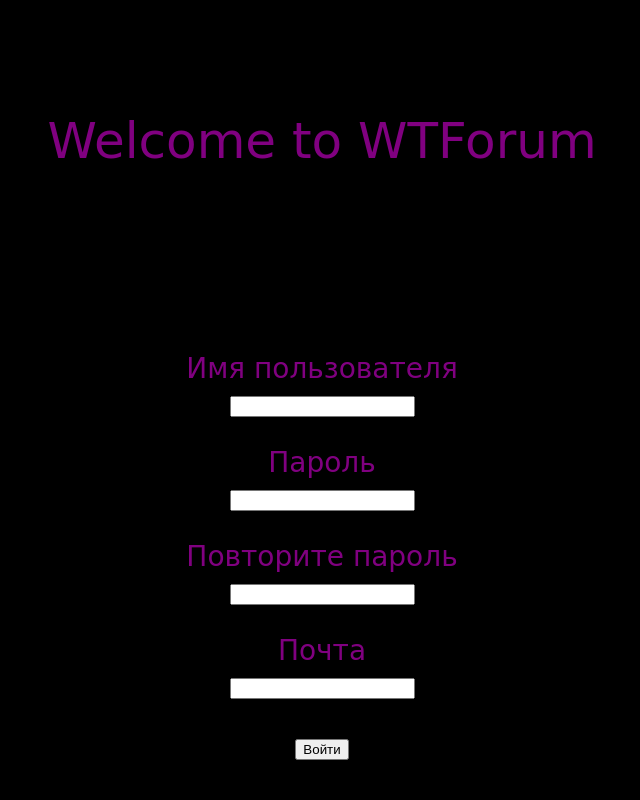
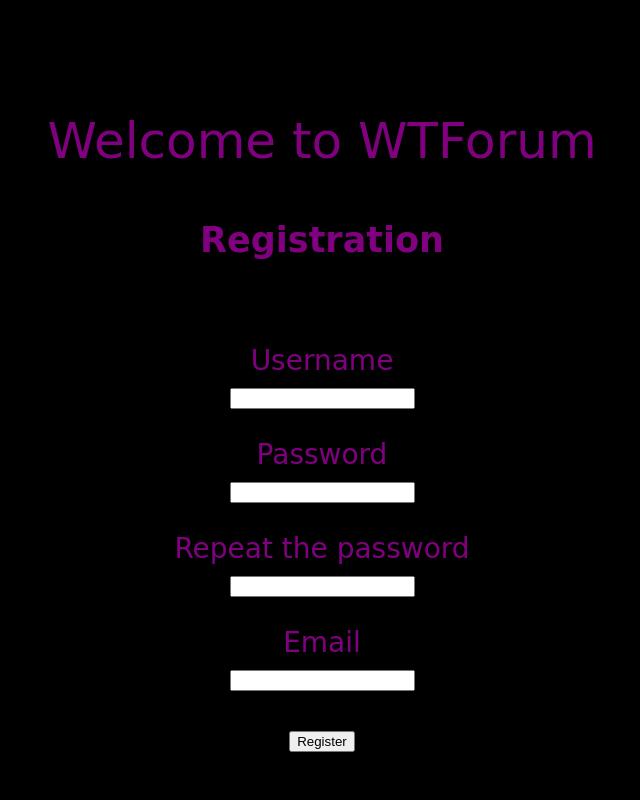
Before and after one commit to andrey3304/The_greatest_project_of_our_time, a Flask app: page /register in a window 1280 px wide. Shown: the whole page, without its empty margins (318-958 px from the left). Run offline with Flask 3, Linux system fonts and the light colour scheme; parts of the project's set-up code (start-up, migrations or seed data) failed here and were passed over.

Commit message:
Вывод ошибки при неправильной регистрации

```diff
--- a/data/classes.py
+++ b/data/classes.py
@@ -42,16 +42,16 @@ class LoginForm(FlaskForm):
 
 
 class RegisterForm(FlaskForm):
-    name = StringField('Имя пользователя', validators=[DataRequired()])
-    password = PasswordField('Пароль', validators=[DataRequired()])
-    password_again = PasswordField('Повторите пароль', validators=[DataRequired()])
-    email = EmailField('Почта', validators=[DataRequired()])
-    submit = SubmitField('Войти')
+    name = StringField('Username', validators=[DataRequired()])
+    password = PasswordField('Password', validators=[DataRequired()])
+    password_again = PasswordField('Repeat the password', validators=[DataRequired()])
+    email = EmailField('Email', validators=[DataRequired()])
+    submit = SubmitField('Register')
 
 class User(SqlAlchemyBase):
     __tablename__ = 'users'
-    id = sqlalchemy.Column(sqlalchemy.Integer, primary_key=True, autoincrement=True, nullable=True)
-    name = sqlalchemy.Column(sqlalchemy.String, unique=False, nullable=False)
+    id = sqlalchemy.Column(sqlalchemy.Integer, primary_key=True, autoincrement=True)
+    name = sqlalchemy.Column(sqlalchemy.String, nullable=False)
     hashed_password = sqlalchemy.Column(sqlalchemy.String, nullable=False)
     email = sqlalchemy.Column(sqlalchemy.String, unique=True, nullable=False)
     date = sqlalchemy.Column(sqlalchemy.DateTime, default=datetime.datetime.now)
--- a/main.py
+++ b/main.py
@@ -1,5 +1,7 @@
 from flask_socketio import SocketIO, emit, join_room
 from flask import Flask, render_template, redirect, flash, url_for
+from sqlalchemy.testing.suite.test_reflection import users
+
 from data.classes import Topic, Message, LoginForm, RegisterForm, User
 from data.forms import AddTopicForm
 from database import db_session
@@ -49,12 +51,17 @@ def registration_new_user():
         if form.password.data != form.password_again.data:
             return render_template('register.html', title='Регистрация',
                                    form=form,
-                                   message="Пароли не совпадают")
+                                   message="Passwords don't match")
         db_sess = db_session.create_session()
-        if db_sess.query(User).filter(User.email == str(form.email.data)).first():
+        if db_sess.query(User).filter(User.email == form.email.data).first():
             return render_template('register.html', title='Регистрация',
                                    form=form,
-                                   message="Такой пользователь уже есть")
+                                   message="There is already such a user")
+        if db_sess.query(User).filter(User.name == form.name.data):
+            print("name")
+            return render_template('register.html', title='Registration',
+                                   form=form,
+                                   message="username is busy")
         user = User(
             name=form.name.data,
             email=form.email.data,
--- a/static/style.css
+++ b/static/style.css
@@ -32,3 +32,29 @@ body {
   color: white;
   background-color: blue;
 }
+
+.register_all {
+  color: white;
+}
+
+.register_h1 {
+  text-align: center;
+  position: relative;
+  top: 18vh;
+  font-size: 35px;
+  color: purple;
+  background-color:rgb(0, 0, 0);
+  font-family: cursive;
+  margin: 10px;
+}
+
+.Message_error {
+  text-align: center;
+  position: relative;
+  top: 23vh;
+  margin: 10px;
+  font-size: 28px;
+  color: red;
+  background-color:rgb(0, 0, 0);
+  font-family: Tahoma;
+}
--- a/templates/base_login.html
+++ b/templates/base_login.html
@@ -3,7 +3,7 @@
 <head>
   <meta charset="UTF-8">
   <meta name="viewport" content="width=device-width, initial-scale=1.0">
-  <title>Document</title>
+  <title>{{ title }}</title>
   <link rel="stylesheet" type="text/css" href="../static/style.css">
 </head>
 <body>
--- a/templates/register.html
+++ b/templates/register.html
@@ -1,8 +1,9 @@
 {% extends "base_login.html" %}
 
 {% block content %}
-<h1>Регистрация</h1>
-<form action="" method="post">
+<h1 class="register_h1" >Registration</h1>
+<h2 class="Message_error"> {{ message }}</h2>
+<form action="" method="post" class="register_all">
     {{ form.hidden_tag() }}
     <div class="Inputs">
         <p>
@@ -43,6 +44,5 @@
         </p>
         <p>{{ form.submit(type="submit", class="btn btn-primary") }}</p>
     </div>
-    {{message}}
 </form>
 {% endblock %}
```
Also changed, not shown: database/forum_db.sqlite.
